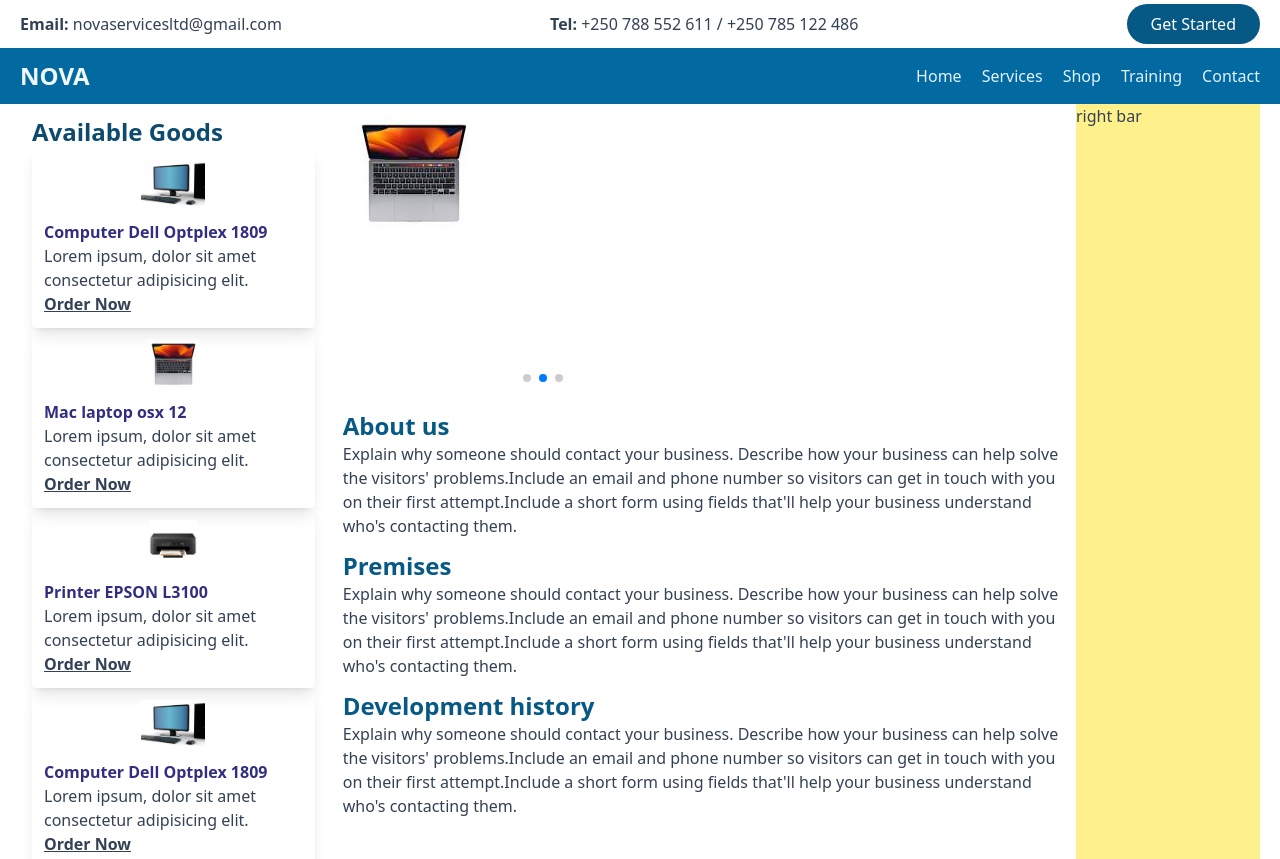
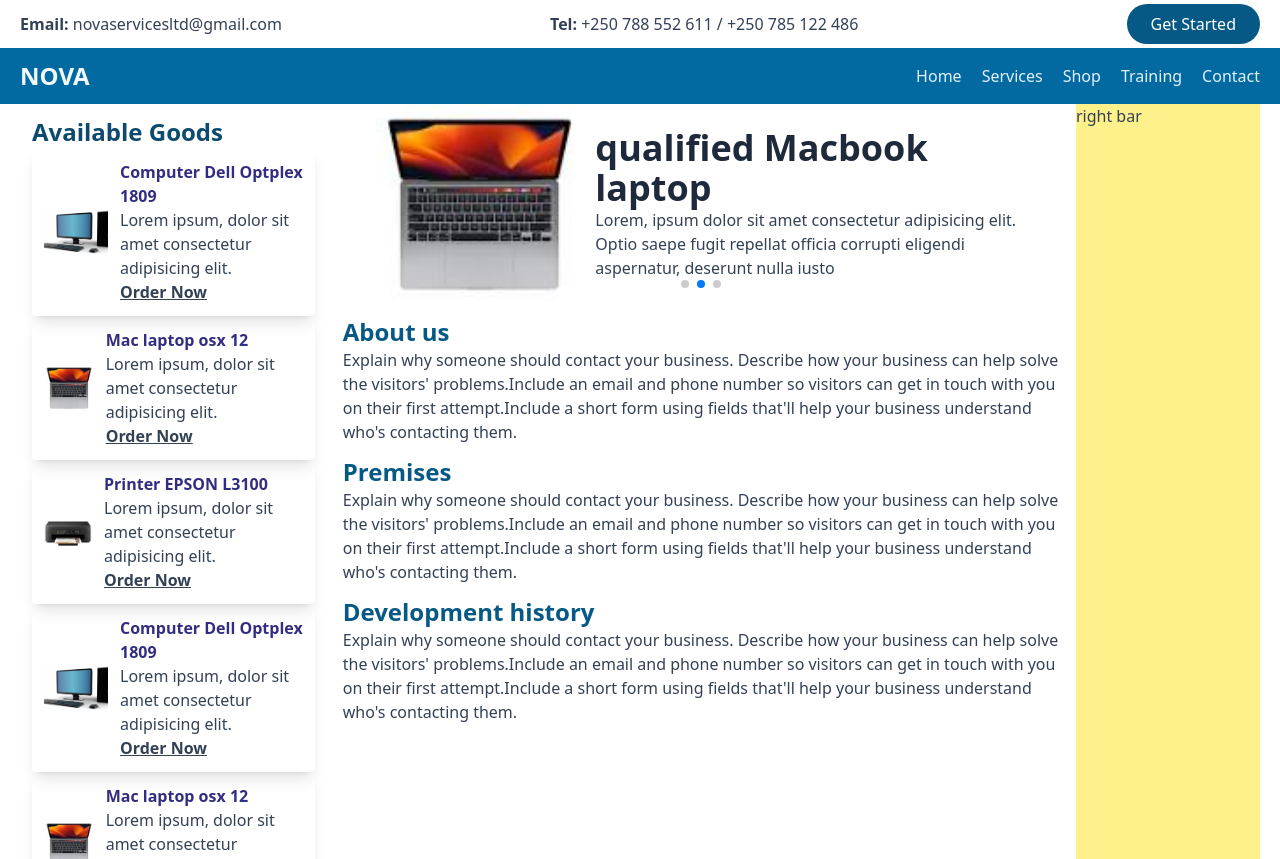
Before and after one commit to akimanagabriel/nova-frontend, a React (Create React App) app: page / in a window 1280 px wide. Shown: the top 859 px of the page. Built offline with nearby package versions, Linux system fonts and the light colour scheme.

Commit message:
save changes to git

```diff
--- a/src/app/Home.jsx
+++ b/src/app/Home.jsx
@@ -10,26 +10,35 @@ function Home() {
 
   const images = [
     {
-      name: printer
+      id: 1,
+      name: printer,
+      title: 'Best quality printer'
     },
     {
-      name: macbook
+      id: 2,
+      name: macbook,
+      title: 'qualified Macbook laptop'
     },
     {
-      name: computer
+      id: 3,
+      name: computer,
+      title: 'Higher performance computer'
     },
   ]
 
   const info = [
     {
+      id: 1,
       title: 'About us',
       content: `Explain why someone should contact your business. Describe how your business can help solve the visitors' problems.Include an email and phone number so visitors can get in touch with you on their first attempt.Include a short form using fields that'll help your business understand who's contacting them.`
     },
     {
+      id: 2,
       title: 'Premises',
       content: `Explain why someone should contact your business. Describe how your business can help solve the visitors' problems.Include an email and phone number so visitors can get in touch with you on their first attempt.Include a short form using fields that'll help your business understand who's contacting them.`
     },
     {
+      id: 3,
       title: 'Development history',
       content: `Explain why someone should contact your business. Describe how your business can help solve the visitors' problems.Include an email and phone number so visitors can get in touch with you on their first attempt.Include a short form using fields that'll help your business understand who's contacting them.`
     },
@@ -37,7 +46,7 @@ function Home() {
 
   return (
     <div>
-      <div className='px-3 w-[400px] mt-3'>
+      <div className=''>
         <SliderComponent images={images} />
       </div>
 
--- a/src/components/ProductsCard.jsx
+++ b/src/components/ProductsCard.jsx
@@ -5,7 +5,7 @@ function ProductsCard({ product }) {
     return (
         <>
             <div className='shadow-lg rounded p-3'>
-                <div className='flex items-center md:flex-col gap-3 '>
+                <div className='flex items-center gap-3 '>
 
                     <img src={product.image} alt='pc' className='h-12' />
 
--- a/src/components/SliderComponent.jsx
+++ b/src/components/SliderComponent.jsx
@@ -13,7 +13,7 @@ function SliderComponent({ images }) {
                 spaceBetween={30}
                 centeredSlides={true}
                 autoplay={{
-                    delay: 2500,
+                    delay: 4000,
                     disableOnInteraction: false,
                 }}
                 pagination={{
@@ -21,16 +21,27 @@ function SliderComponent({ images }) {
                 }}
                 navigation={true}
                 modules={[Autoplay, Pagination, Navigation]}
-                className="mySwiper"
+                className="w-[500px] md:w-[650px]"
             >
 
 
 
-                {images.map(image => (
-                    <SwiperSlide>
-                        <img src={image.name} alt="" className='h-50'/>
-                    </SwiperSlide>
-                ))}
+                {
+                    images.map((image) => (
+                        <div key={image.id} className='flex'>
+                            <SwiperSlide>
+                                <div className='flex flex-col md:flex-row space-x-3 items-center'>
+                                    <img src={image.name} alt="" className='h-[200px]' />
+                                    <div>
+                                        <h1 className='text-4xl text-slate-800 font-bold'>{image.title}</h1>
+                                        <p>Lorem, ipsum dolor sit amet consectetur adipisicing elit. Optio saepe fugit repellat officia corrupti eligendi aspernatur, deserunt nulla iusto </p>
+                                    </div>
+                                </div>
+                            </SwiperSlide>
+                        </div>
+                    ))
+
+                }
 
             </Swiper>
         </>
--- a/src/shared/InfoBar.jsx
+++ b/src/shared/InfoBar.jsx
@@ -5,7 +5,7 @@ function InfoBar({ updates }) {
         <>
             {
                 updates.map(info => (
-                    <div className='my-3'>
+                    <div key={info.id} className='my-3'>
                         <h1 className='text-sky-800 text-2xl font-bold'>{info.title}</h1>
                         <p>{info.content}</p>
                     </div>
--- a/src/shared/TopHeader.jsx
+++ b/src/shared/TopHeader.jsx
@@ -17,7 +17,7 @@ function TopHeader() {
             </div>
 
             {/* Main header */}
-            <div className='flex justify-between items-center bg-sky-700 px-5 py-2 sticky top-0'>
+            <div className='flex justify-between items-center bg-sky-700 px-5 py-2 sticky top-0 z-40'>
                 <div className='text-2xl font-bold text-sky-50'>
                     <Link to={'/'}>NOVA</Link>
                 </div>
```
